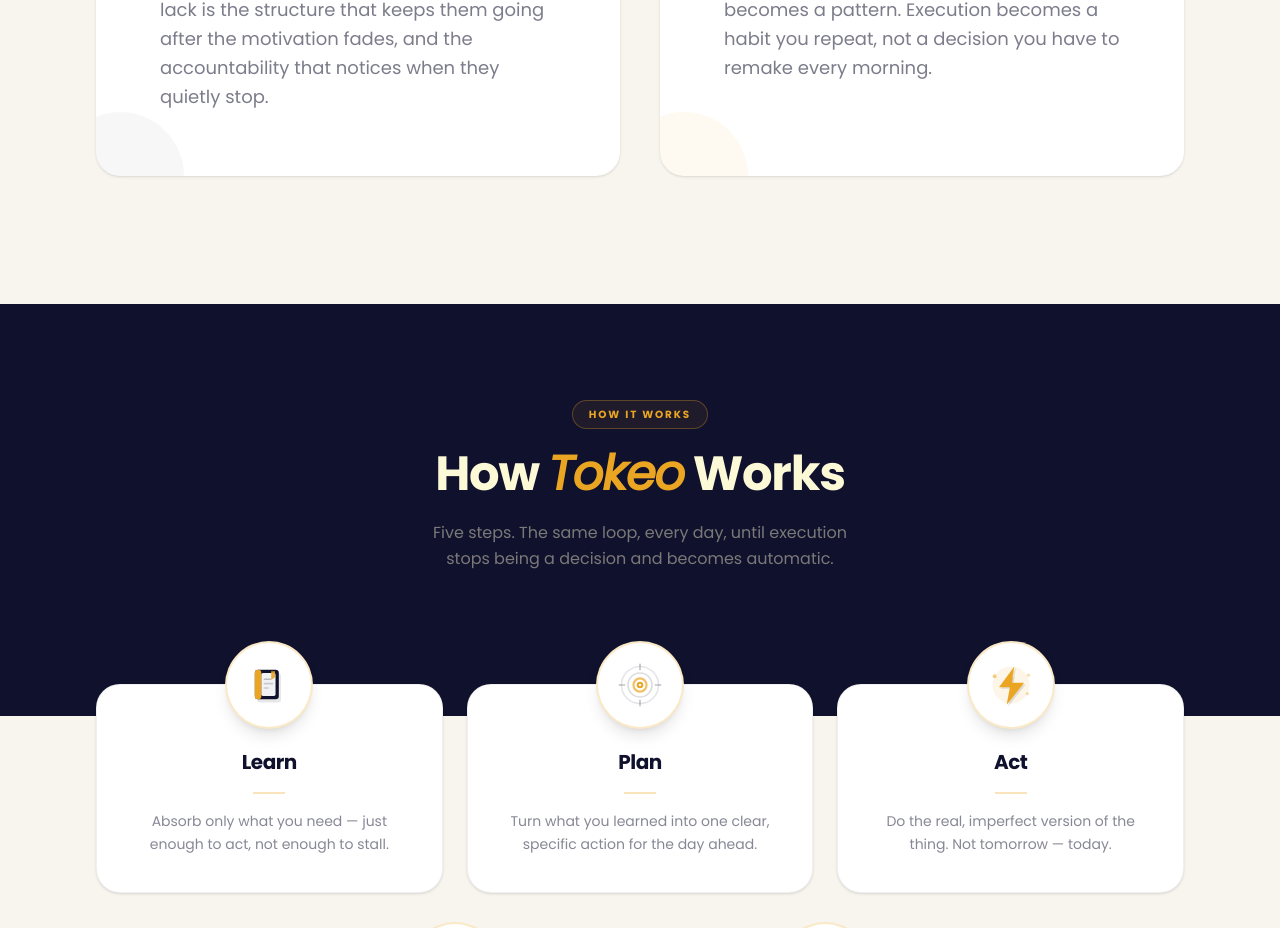
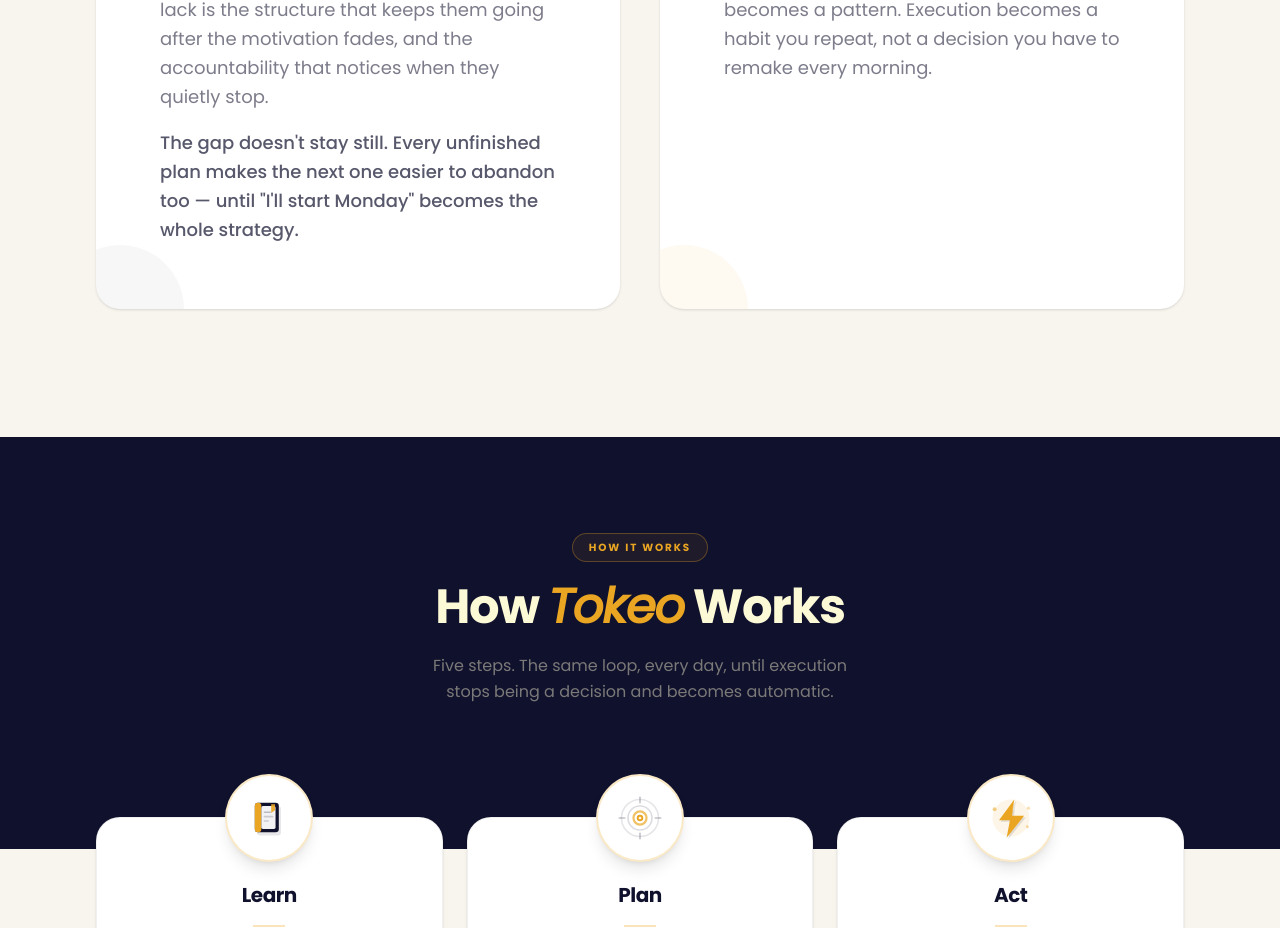
Before and after one commit to Gakwaya011/Tokeo-Academy, a React (Vite) app in the folder frontend/: page / in a window 1280 px wide. Shown: the part 1294-2222 px from the top of the page. Built offline with nearby package versions, Linux system fonts and the light colour scheme; no server answers.

Commit message:
P1 explain the execution gap - add consequence beat to Problem card

```diff
--- a/frontend/src/components/sections/ProblemSection.tsx
+++ b/frontend/src/components/sections/ProblemSection.tsx
@@ -65,6 +65,13 @@
             going after the motivation fades, and the accountability
             that notices when they quietly stop.
           </p>
+          <p className={`text-tokeo-navy/70 text-lg font-medium leading-relaxed relative z-10 mt-4 transition-[opacity,transform] duration-500 ${
+            section.visible ? 'opacity-100 translate-y-0' : 'opacity-0 translate-y-3'
+          }`} style={{ transitionDelay: '540ms' }}>
+            The gap doesn't stay still. Every unfinished plan makes the
+            next one easier to abandon too — until "I'll start Monday"
+            becomes the whole strategy.
+          </p>
         </div>
 
         {/* Solution card — slides in from right */}
```
